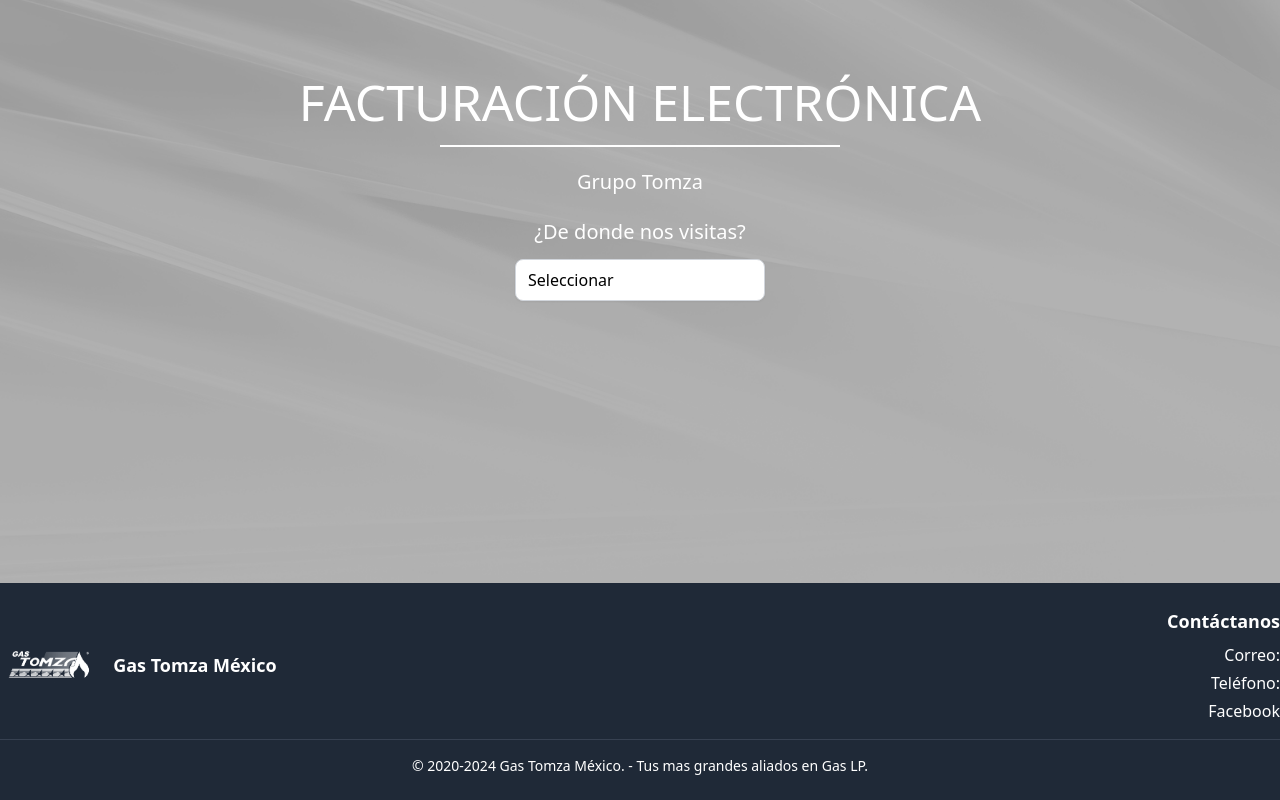
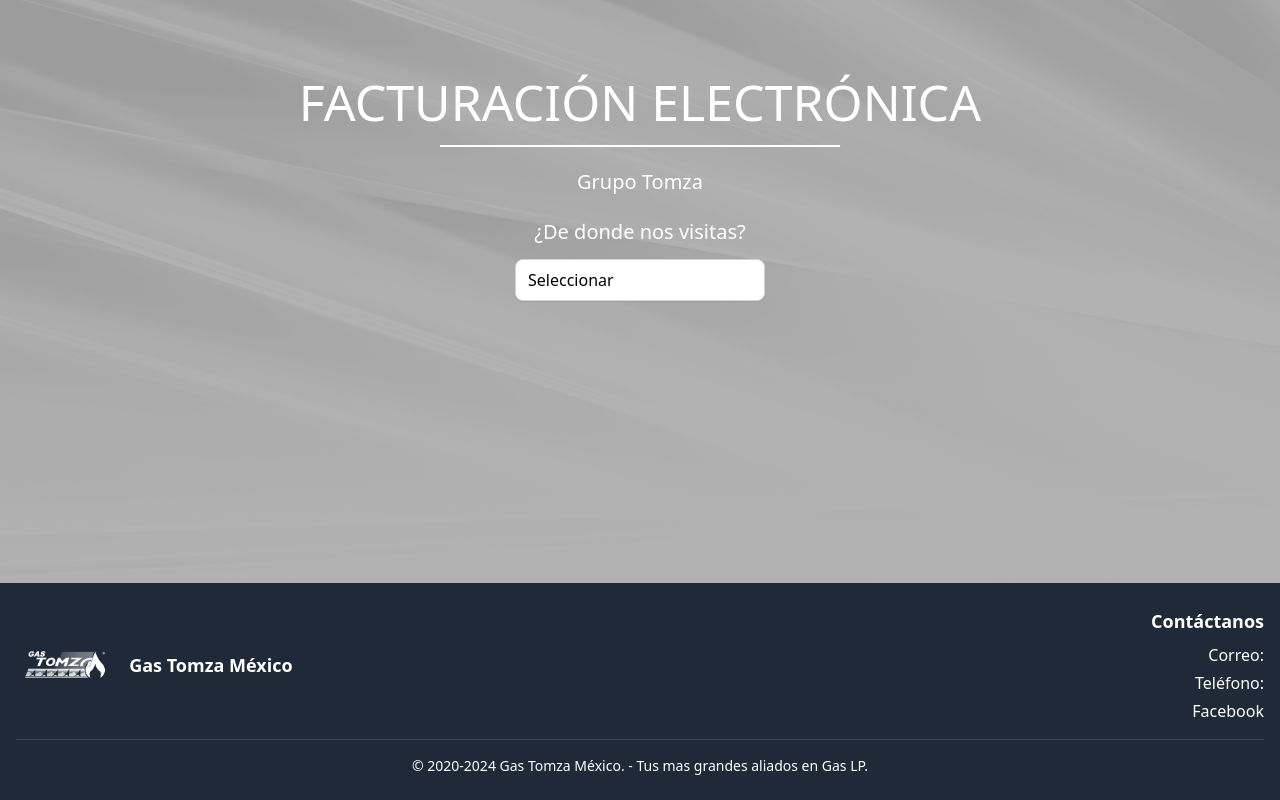
Before and after one commit to t-hrodriguez/facturacion-zae, an Angular app: page / in a window 1280 px wide. Shown: the part 281-1081 px from the top of the page. Built offline with nearby package versions, Linux system fonts and the light colour scheme.

Commit message:
style: add padding x to footer component

```diff
--- a/src/app/components/footer/footer.component.html
+++ b/src/app/components/footer/footer.component.html
@@ -1,4 +1,4 @@
-<footer class="bg-gray-800 text-white py-6">
+<footer class="bg-gray-800 text-white py-6 px-4">
   <div class="container mx-auto flex flex-col md:flex-row justify-between items-center">
     <div class="flex items-center mb-4 md:mb-0">
       <img src="assets/img/Logo-blanco-Gas-tomza.png" alt="Company Logo" class="h-12 mr-3">
```
